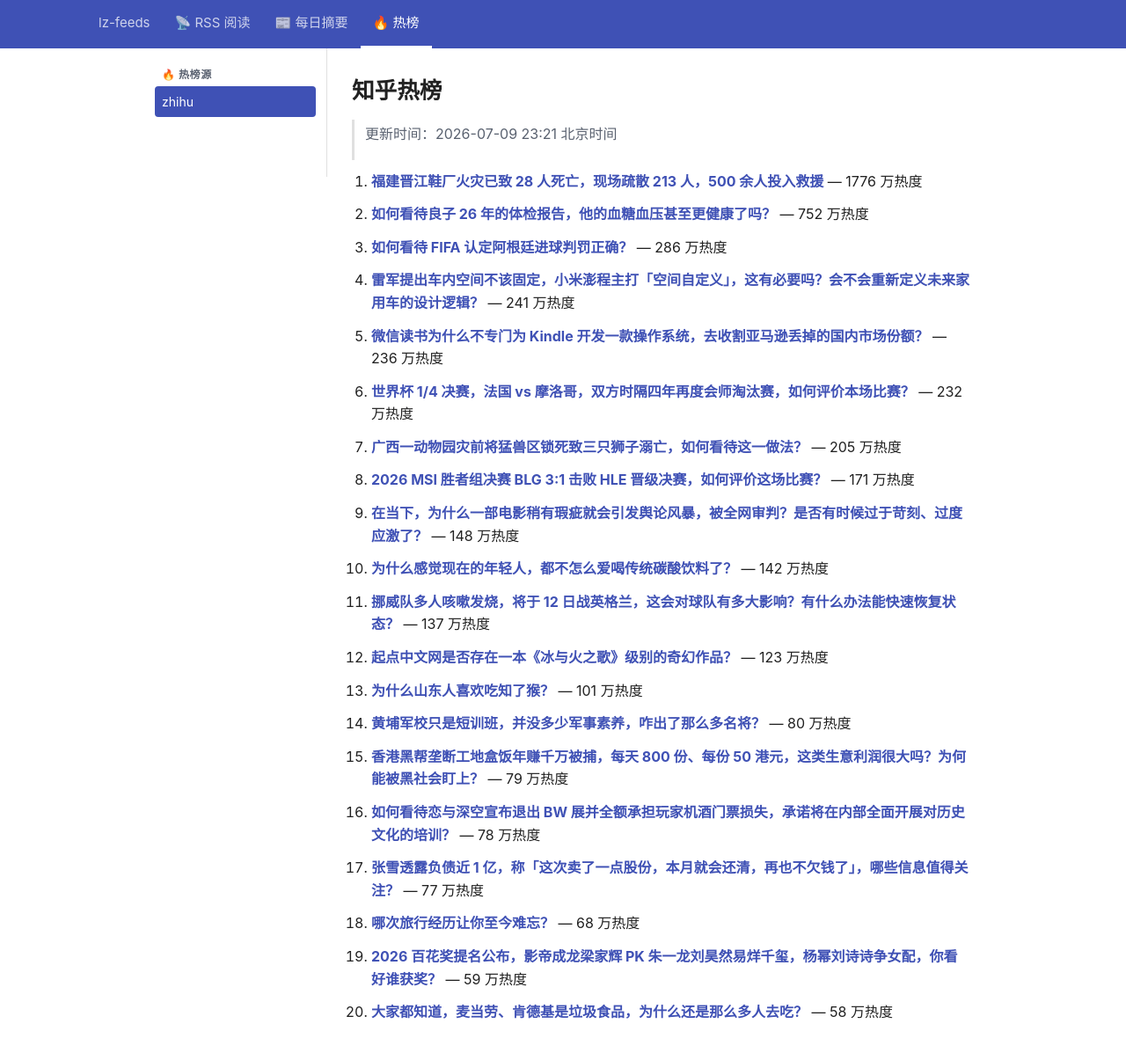
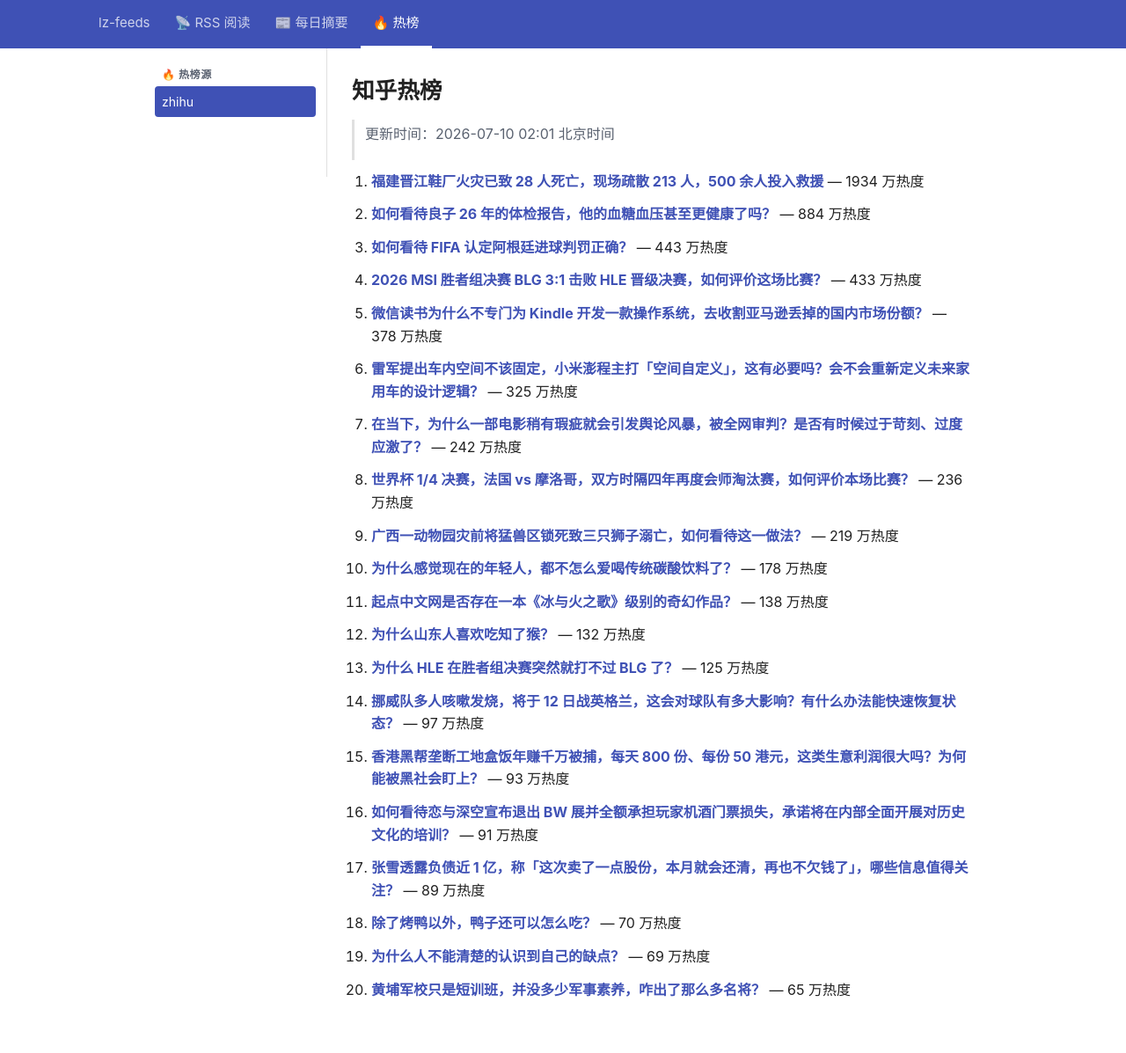
Before and after one commit to lizhang0101/lz-feeds, a Jekyll site: the page built from _hotlist/zhihu.md, in a window 1280 px wide and 1228 px high. Shown: the top 1197 px of the window at 88% size. Built offline with Jekyll 4.4.1, drawn with Linux system fonts in a browser that asks for light colours.

Commit message:
hotlist: 2026-07-09T18:01Z

```diff
--- a/_hotlist/zhihu.md
+++ b/_hotlist/zhihu.md
@@ -1,48 +1,48 @@
 ---
-updated: 2026-07-09 23:21 北京时间
+updated: 2026-07-10 02:01 北京时间
 count: 20
 ---
 
 # 知乎热榜
 
-> 更新时间：2026-07-09 23:21 北京时间
+> 更新时间：2026-07-10 02:01 北京时间
 
-1. **[福建晋江鞋厂火灾已致 28 人死亡，现场疏散 213 人，500 余人投入救援](https://www.zhihu.com/pin/2058678665664263547)** — 1776 万热度
+1. **[福建晋江鞋厂火灾已致 28 人死亡，现场疏散 213 人，500 余人投入救援](https://www.zhihu.com/pin/2058678665664263547)** — 1934 万热度
 
-2. **[如何看待良子 26 年的体检报告，他的血糖血压甚至更健康了吗？](https://www.zhihu.com/question/2058494548238496671)** — 752 万热度
+2. **[如何看待良子 26 年的体检报告，他的血糖血压甚至更健康了吗？](https://www.zhihu.com/question/2058494548238496671)** — 884 万热度
 
-3. **[如何看待 FIFA 认定阿根廷进球判罚正确？](https://www.zhihu.com/question/2058580553054384932)** — 286 万热度
+3. **[如何看待 FIFA 认定阿根廷进球判罚正确？](https://www.zhihu.com/question/2058580553054384932)** — 443 万热度
 
-4. **[雷军提出车内空间不该固定，小米澎程主打「空间自定义」，这有必要吗？会不会重新定义未来家用车的设计逻辑？](https://www.zhihu.com/question/2058507973886997487)** — 241 万热度
+4. **[2026 MSI 胜者组决赛 BLG 3:1 击败 HLE 晋级决赛，如何评价这场比赛？](https://www.zhihu.com/question/2058566661389672659)** — 433 万热度
 
-5. **[微信读书为什么不专门为 Kindle 开发一款操作系统，去收割亚马逊丢掉的国内市场份额？](https://www.zhihu.com/question/2010901701654254725)** — 236 万热度
+5. **[微信读书为什么不专门为 Kindle 开发一款操作系统，去收割亚马逊丢掉的国内市场份额？](https://www.zhihu.com/question/2010901701654254725)** — 378 万热度
 
-6. **[世界杯 1/4 决赛，法国 vs 摩洛哥，双方时隔四年再度会师淘汰赛，如何评价本场比赛？](https://www.zhihu.com/question/2058142880246523378)** — 232 万热度
+6. **[雷军提出车内空间不该固定，小米澎程主打「空间自定义」，这有必要吗？会不会重新定义未来家用车的设计逻辑？](https://www.zhihu.com/question/2058507973886997487)** — 325 万热度
 
-7. **[广西一动物园灾前将猛兽区锁死致三只狮子溺亡，如何看待这一做法？](https://www.zhihu.com/question/2058257889240643458)** — 205 万热度
+7. **[在当下，为什么一部电影稍有瑕疵就会引发舆论风暴，被全网审判？是否有时候过于苛刻、过度应激了？](https://www.zhihu.com/question/2056426614649512159)** — 242 万热度
 
-8. **[2026 MSI 胜者组决赛 BLG 3:1 击败 HLE 晋级决赛，如何评价这场比赛？](https://www.zhihu.com/question/2058566661389672659)** — 171 万热度
+8. **[世界杯 1/4 决赛，法国 vs 摩洛哥，双方时隔四年再度会师淘汰赛，如何评价本场比赛？](https://www.zhihu.com/question/2058142880246523378)** — 236 万热度
 
-9. **[在当下，为什么一部电影稍有瑕疵就会引发舆论风暴，被全网审判？是否有时候过于苛刻、过度应激了？](https://www.zhihu.com/question/2056426614649512159)** — 148 万热度
+9. **[广西一动物园灾前将猛兽区锁死致三只狮子溺亡，如何看待这一做法？](https://www.zhihu.com/question/2058257889240643458)** — 219 万热度
 
-10. **[为什么感觉现在的年轻人，都不怎么爱喝传统碳酸饮料了？](https://www.zhihu.com/question/1976975189460927248)** — 142 万热度
+10. **[为什么感觉现在的年轻人，都不怎么爱喝传统碳酸饮料了？](https://www.zhihu.com/question/1976975189460927248)** — 178 万热度
 
-11. **[挪威队多人咳嗽发烧，将于 12 日战英格兰，这会对球队有多大影响？有什么办法能快速恢复状态？](https://www.zhihu.com/question/2058161515023130890)** — 137 万热度
+11. **[起点中文网是否存在一本《冰与火之歌》级别的奇幻作品？](https://www.zhihu.com/question/2052070828276192925)** — 138 万热度
 
-12. **[起点中文网是否存在一本《冰与火之歌》级别的奇幻作品？](https://www.zhihu.com/question/2052070828276192925)** — 123 万热度
+12. **[为什么山东人喜欢吃知了猴？](https://www.zhihu.com/question/285950491)** — 132 万热度
 
-13. **[为什么山东人喜欢吃知了猴？](https://www.zhihu.com/question/285950491)** — 101 万热度
+13. **[为什么 HLE 在胜者组决赛突然就打不过 BLG 了？](https://www.zhihu.com/question/2058636746284169007)** — 125 万热度
 
-14. **[黄埔军校只是短训班，并没多少军事素养，咋出了那么多名将？](https://www.zhihu.com/question/2052670200672212964)** — 80 万热度
+14. **[挪威队多人咳嗽发烧，将于 12 日战英格兰，这会对球队有多大影响？有什么办法能快速恢复状态？](https://www.zhihu.com/question/2058161515023130890)** — 97 万热度
 
-15. **[香港黑帮垄断工地盒饭年赚千万被捕，每天 800 份、每份 50 港元，这类生意利润很大吗？为何能被黑社会盯上？](https://www.zhihu.com/question/2057607966665265962)** — 79 万热度
+15. **[香港黑帮垄断工地盒饭年赚千万被捕，每天 800 份、每份 50 港元，这类生意利润很大吗？为何能被黑社会盯上？](https://www.zhihu.com/question/2057607966665265962)** — 93 万热度
 
-16. **[如何看待恋与深空宣布退出 BW 展并全额承担玩家机酒门票损失，承诺将在内部全面开展对历史文化的培训？](https://www.zhihu.com/question/2058102120750866886)** — 78 万热度
+16. **[如何看待恋与深空宣布退出 BW 展并全额承担玩家机酒门票损失，承诺将在内部全面开展对历史文化的培训？](https://www.zhihu.com/question/2058102120750866886)** — 91 万热度
 
-17. **[张雪透露负债近 1 亿，称「这次卖了一点股份，本月就会还清，再也不欠钱了」，哪些信息值得关注？](https://www.zhihu.com/question/2056885430310659867)** — 77 万热度
+17. **[张雪透露负债近 1 亿，称「这次卖了一点股份，本月就会还清，再也不欠钱了」，哪些信息值得关注？](https://www.zhihu.com/question/2056885430310659867)** — 89 万热度
 
-18. **[哪次旅行经历让你至今难忘？](https://www.zhihu.com/question/2026391327651152749)** — 68 万热度
+18. **[除了烤鸭以外，鸭子还可以怎么吃？](https://www.zhihu.com/question/8835989258)** — 70 万热度
 
-19. **[2026 百花奖提名公布，影帝成龙梁家辉 PK 朱一龙刘昊然易烊千玺，杨幂刘诗诗争女配，你看好谁获奖？](https://www.zhihu.com/question/2058584107408418595)** — 59 万热度
+19. **[为什么人不能清楚的认识到自己的缺点？](https://www.zhihu.com/question/10294526936)** — 69 万热度
 
-20. **[大家都知道，麦当劳、肯德基是垃圾食品，为什么还是那么多人去吃？](https://www.zhihu.com/question/2041517256224530814)** — 58 万热度
+20. **[黄埔军校只是短训班，并没多少军事素养，咋出了那么多名将？](https://www.zhihu.com/question/2052670200672212964)** — 65 万热度
```
